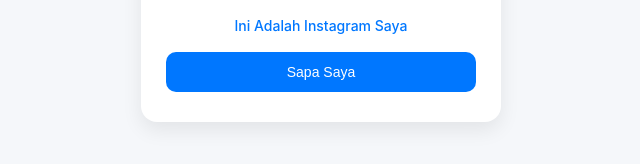
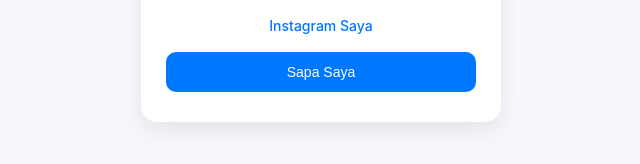
Before and after one commit to AlfinAnjay/wesite-portofolio, a plain HTML site: page index.html in a window 1280 px wide. Shown: the part 468-632 px from the top of the page, 319-959 px from the left. Drawn offline with Linux system fonts and the light colour scheme.

Commit message:
Update index.html

```diff
--- a/index.html
+++ b/index.html
@@ -11,7 +11,7 @@
         <img src="alfin.jpg" alt="Foto Profil Saya">
         <h1>Mohammad Alfin Aldy Yansyah</h1>
         <p>Siswa SMK yang tertarik dengan teknologi dan desain. selamat datang di website pertama saya</p>
-        <a href="https:/www.instagram.com/alfnaldy" target="blank">Ini Adalah Instagram Saya</a>
+        <a href="https://www.instagram.com/alfnaldy" target="_blank" rel="noopener noreferrer">Instagram Saya</a>
         <button class='sapaButton' name='sapaButton' id='sapaButton'>Sapa Saya</button>
     </div>
     <script src="script.js"></script>
```
